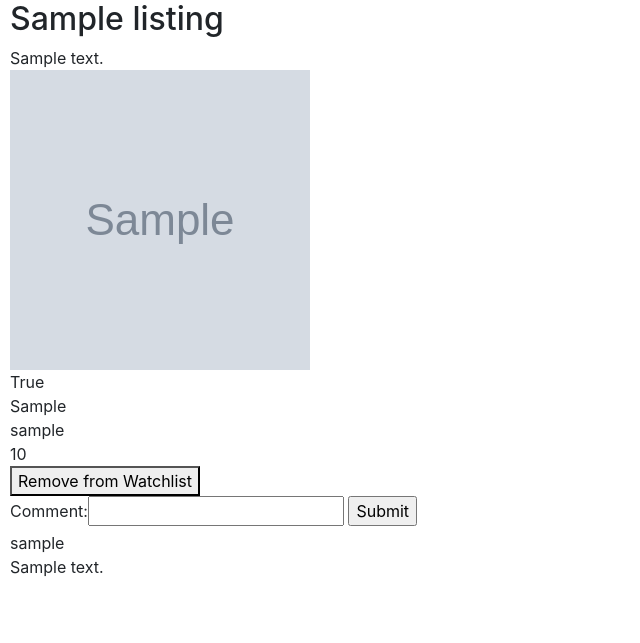
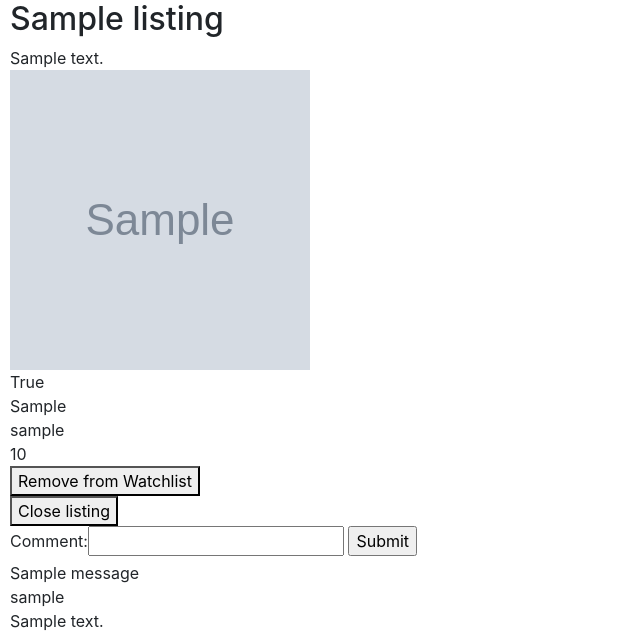
Before and after one commit to akonopkaa/commerce, a Django app: page /view_listing/1 in a window 1280 px wide. Shown: the part 163-806 px from the top of the page, without its empty margins (0-640 px from the left). Before the commit the page ends 740 px from the top, so only its background shows below. Run offline with Django 3.2, Linux system fonts and the light colour scheme; a user stored in the database is signed in; tables that the repository leaves empty hold one stand-in row (values such as "Sample post"); grey boxes marked "Sample" are stand-in pictures; one stand-in notice (Sample message) is shown; some libraries are stand-ins or nearby versions.

Commit message:
Implemented closing a listing

```diff
--- a/auctions/models.py
+++ b/auctions/models.py
@@ -19,6 +19,7 @@
     is_active = models.BooleanField(default = True)
     category = models.ForeignKey(Category, on_delete = models.CASCADE, related_name = "listing_category")
     seller = models.ForeignKey(User, on_delete = models.CASCADE, related_name = "listing_user")
+    winner = models.ForeignKey(User, on_delete = models.CASCADE, related_name = "listing_winner", blank = True, null = True)
 
 class Bid(models.Model):
     user = models.ForeignKey(User, on_delete = models.CASCADE, related_name = "bid_user")
--- a/auctions/templates/auctions/index.html
+++ b/auctions/templates/auctions/index.html
@@ -1,7 +1,7 @@
 {% extends "auctions/layout.html" %}
 
 {% block body %}
-<h2>Active Listings</h2>
+<h2>Listings</h2>
 {% for listing in listings %}
 <div>
     <div>
--- a/auctions/templates/auctions/view_listing.html
+++ b/auctions/templates/auctions/view_listing.html
@@ -1,6 +1,7 @@
 {% extends "auctions/layout.html" %}
 
 {% block body %}
+<div>
     <div>
         <h2>
             {{ listing.title }}
@@ -27,7 +28,8 @@
         <div>
             {{ listing.bid_listing.last.price }}
         </div>
-    {% if user.is_authenticated %}
+    </div>
+    {% if user.is_authenticated and listing.is_active%}
     <div>
         <form action="{% url 'change_watchlist' listing.id %}" method="POST">
             {% csrf_token %}
@@ -50,13 +52,14 @@
             <input type="submit">
         </form>
     </div>
-    {% if messages %}
-    {% for message in messages %}
+    {% else %}
     <div>
-        {{ message }}
-    </div>
-    {% endfor %}
-    {% endif %}
+        <form action="{% url 'close_listing' listing.id %}" method="POST">
+            {% csrf_token %}
+            <button type="submit" name="close_listing">
+                Close listing
+            </button>
+        </form>
     </div>
     {% endif %}
     <div>
@@ -66,6 +69,19 @@
             <input type="submit">
         </form>
     </div>
+    {% endif %}
+    {% if messages %}
+    <div>
+        {% for message in messages %}
+        <div>
+            {{ message }}
+        </div>
+        {% empty %}
+        <div>
+        </div>
+        {% endfor %}
+    </div>
+    {% endif %}
     <div>
         {% for comment in comments %}
         <div>
@@ -82,5 +98,5 @@
         </div>
         {% endfor %}
     </div>
-{% endif %}
     {% endblock %}
+</div>
--- a/auctions/urls.py
+++ b/auctions/urls.py
@@ -12,5 +12,6 @@
     path("change_watchlist/<int:listing>", views.change_watchlist, name="change_watchlist"),
     path("watchlist", views.watchlist, name="watchlist"),
     path("bid/<int:listing>", views.bid, name="bid"),
-    path("comment/<int:listing>", views.comment, name="comment")
+    path("comment/<int:listing>", views.comment, name="comment"),
+    path("close_listing/<int:listing>", views.close_listing, name="close_listing"),
 ]
--- a/auctions/views.py
+++ b/auctions/views.py
@@ -86,10 +86,15 @@
 
 def view_listing(request, listing):
     listing = get_object_or_404(Listing, id = listing)
-    comments = Comment.objects.filter(listing = listing)
+    comments = Comment.objects.filter(listing = listing).order_by("-id")
     in_watchlist = False
     if request.user.is_authenticated:
         in_watchlist = request.user.watchlist.filter(id = listing.id).exists()
+    if not listing.is_active:
+        if request.user == listing.winner:
+            messages.success(request, "You won the auction!")
+        else:
+            messages.success(request, "This auction is closed!")
     return render(request, "auctions/view_listing.html", {
         "listing": listing,
         "comments": comments,
@@ -183,3 +188,19 @@
         return HttpResponseRedirect(reverse("view_listing", args = (listing.id,)))
     else:
         return HttpResponseRedirect(reverse("view_listing", args = (listing.id,)))
+
+@login_required
+def close_listing(request, listing):
+    if request.method == "POST":
+        listing = get_object_or_404(Listing, id = listing)
+        if request.user != listing.seller:
+            messages.error(request, "Only the seller can close this listing")
+            return HttpResponseRedirect(reverse("view_listing", args = (listing.id,)))
+        bid = Bid.objects.filter(listing = listing).order_by("-price").first()
+        listing.is_active = False
+        listing.winner = bid.user
+        listing.save()
+        messages.success(request, "Listing closed successfully!")
+        return HttpResponseRedirect(reverse("view_listing", args = (listing.id,)))
+    else:
+        return HttpResponseRedirect(reverse("view_listing", args = (listing.id,)))
```
Also changed, not shown: auctions/migrations/0006_listing_winner.py (added). Lines whose indentation alone changed are shown as unchanged.
